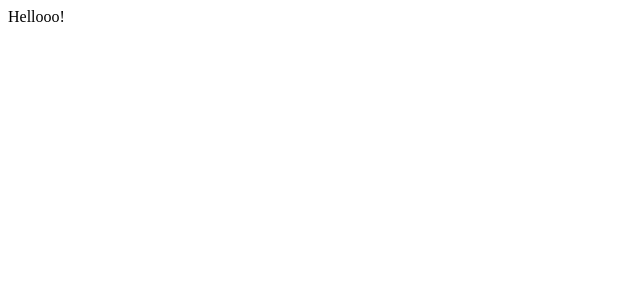
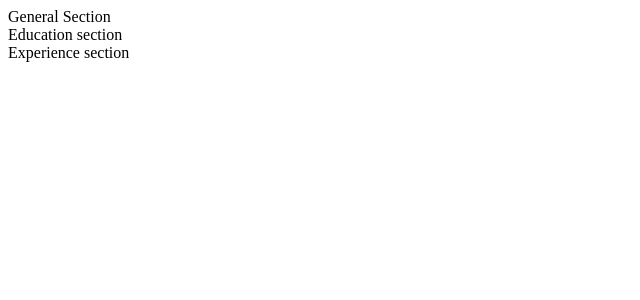
Before and after one commit to angie0123/CV-App, a React (Create React App) app: page / in a window 1280 px wide. Shown: the top 300 px of the page, without its empty margins (0-640 px from the left). Built offline with nearby package versions, Linux system fonts and the light colour scheme.

Commit message:
Add form component subtree

```diff
--- a/src/App.js
+++ b/src/App.js
@@ -1,5 +1,9 @@
-function App() {
-  return <div>Hellooo!</div>;
+import React, { Component } from 'react';
+import Form from './components/Form';
+class App extends Component {
+  render() {
+    return <Form />;
+  }
 }
 
 export default App;
--- /dev/null
+++ b/src/components/Education.js
@@ -0,0 +1,9 @@
+import React, { Component } from 'react';
+
+class Education extends Component {
+  render() {
+    return <div>Education section</div>;
+  }
+}
+
+export default Education;
--- /dev/null
+++ b/src/components/Experience.js
@@ -0,0 +1,9 @@
+import React, { Component } from 'react';
+
+class Experience extends Component {
+  render() {
+    return <div>Experience section</div>;
+  }
+}
+
+export default Experience;
--- /dev/null
+++ b/src/components/Form.js
@@ -0,0 +1,18 @@
+import React, { Component } from 'react';
+import General from './General';
+import Education from './Education';
+import Experience from './Experience';
+
+class Form extends Component {
+  render() {
+    return (
+      <form>
+        <General />
+        <Education />
+        <Experience />
+      </form>
+    );
+  }
+}
+
+export default Form;
--- /dev/null
+++ b/src/components/General.js
@@ -0,0 +1,9 @@
+import React, { Component } from 'react';
+
+class General extends Component {
+  render() {
+    return <div>General Section</div>;
+  }
+}
+
+export default General;
```
